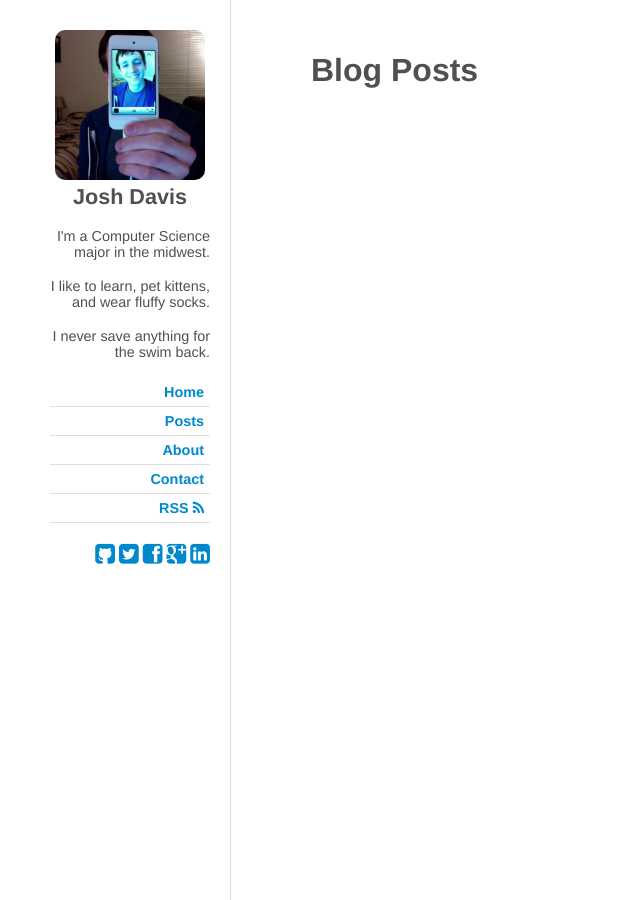
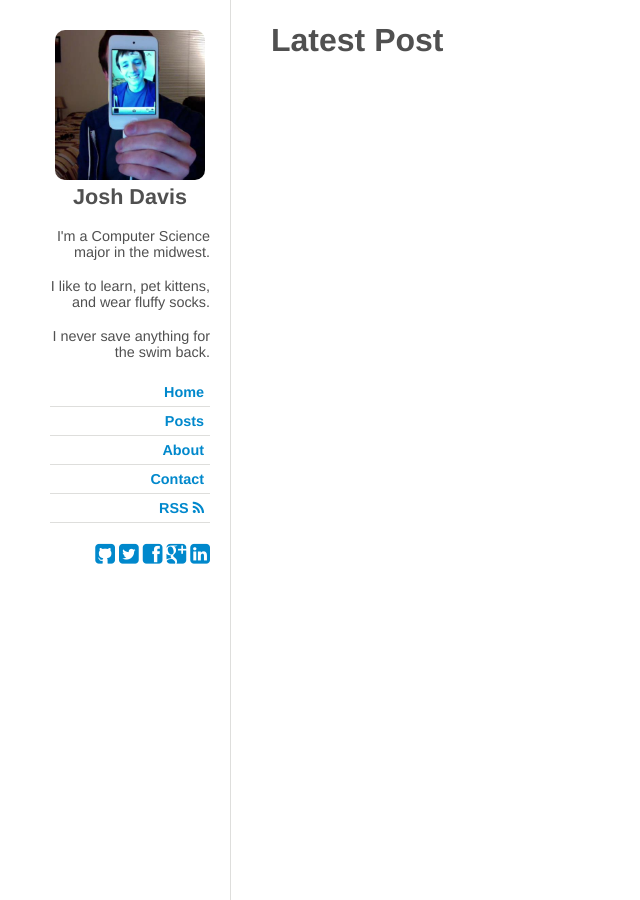
Before and after one commit to jdavis/jdavis.github.com, a Jekyll site: the page built from index.html, in a window 1280 px wide. Shown: the whole page, without its empty margins (0-640 px from the left). Built offline with Jekyll 4.4.1, drawn with Linux system fonts in a browser that asks for light colours; some web fonts are replaced; Markdown is read by kramdown in place of the engine named in the settings.

Commit message:
Remove a div in index.html

```diff
--- a/index.html
+++ b/index.html
@@ -3,6 +3,4 @@ layout: default
 title: Josh Davis
 ---
 
-<div class="content">
-        <h1>Blog Posts</h1>
-</div>
+<h1>Latest Post</h1>
```
